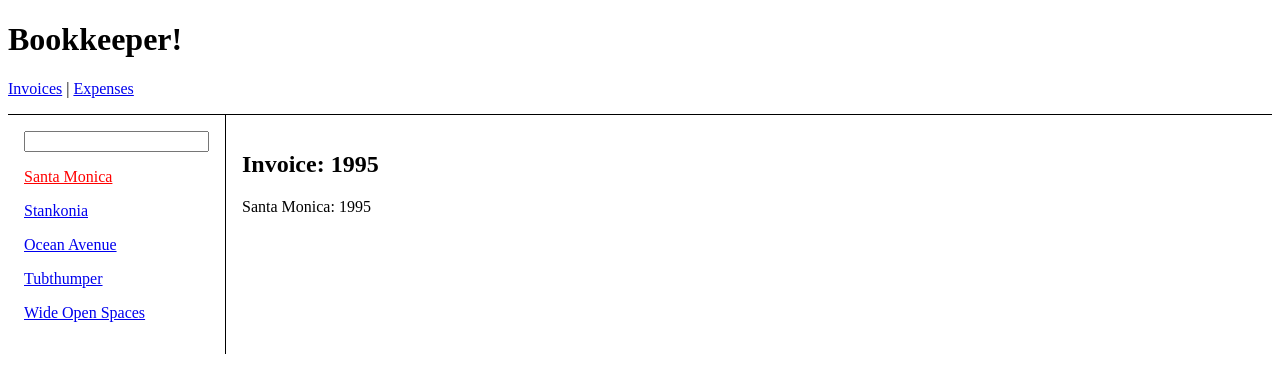
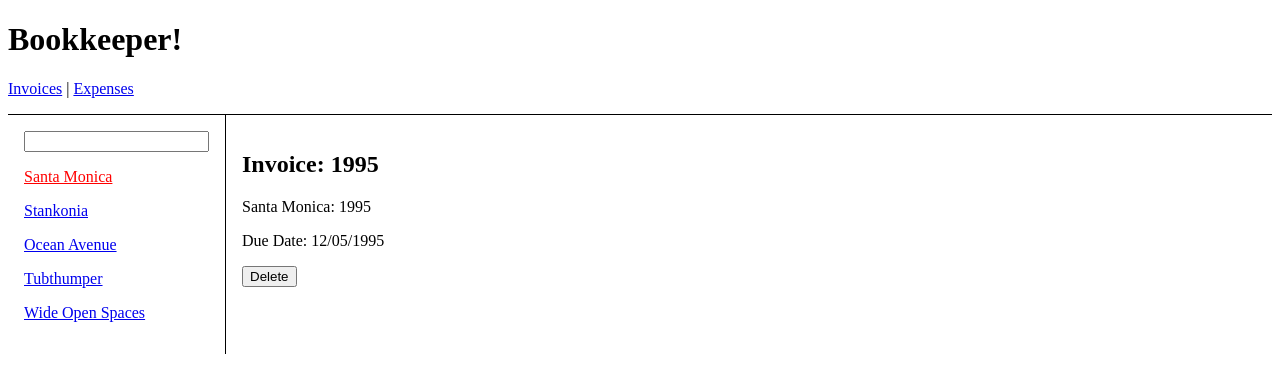
Before and after one commit to toginn/react-router-tutorial, a React (Create React App) app: page /invoices/1995 in a window 1280 px wide. Shown: the top 392 px of the page. Built offline with nearby package versions, Linux system fonts and the light colour scheme.

Commit message:
Add: delete button

```diff
--- a/src/data.ts
+++ b/src/data.ts
@@ -38,3 +38,7 @@ export function getInvoices() {
 export function getInvoice(number: number) {
   return invoices.find((invoice) => invoice.number === number);
 }
+
+export function deleteInvoice(number: number) {
+  invoices = invoices.filter((invoice) => invoice.number !== number);
+}
--- a/src/routes/invoice.tsx
+++ b/src/routes/invoice.tsx
@@ -1,7 +1,9 @@
-import { useParams } from "react-router-dom";
-import { getInvoice } from "../data";
+import { useLocation, useNavigate, useParams } from "react-router-dom";
+import { deleteInvoice, getInvoice } from "../data";
 
 const Invoice = () => {
+  let navigate = useNavigate();
+  let location = useLocation();
   let params = useParams();
   let invoice = params.invoiceId
     ? getInvoice(parseInt(params.invoiceId, 10))
@@ -12,6 +14,17 @@ const Invoice = () => {
         <h2>Invoice: {params.invoiceId}</h2>
         <p>
           {invoice.name}: {invoice.number}
+        </p>
+        <p>Due Date: {invoice.due}</p>
+        <p>
+          <button
+            onClick={() => {
+              deleteInvoice(invoice!.number);
+              navigate("/invoices" + location.search);
+            }}
+          >
+            Delete
+          </button>
         </p>
       </main>
     );
```
